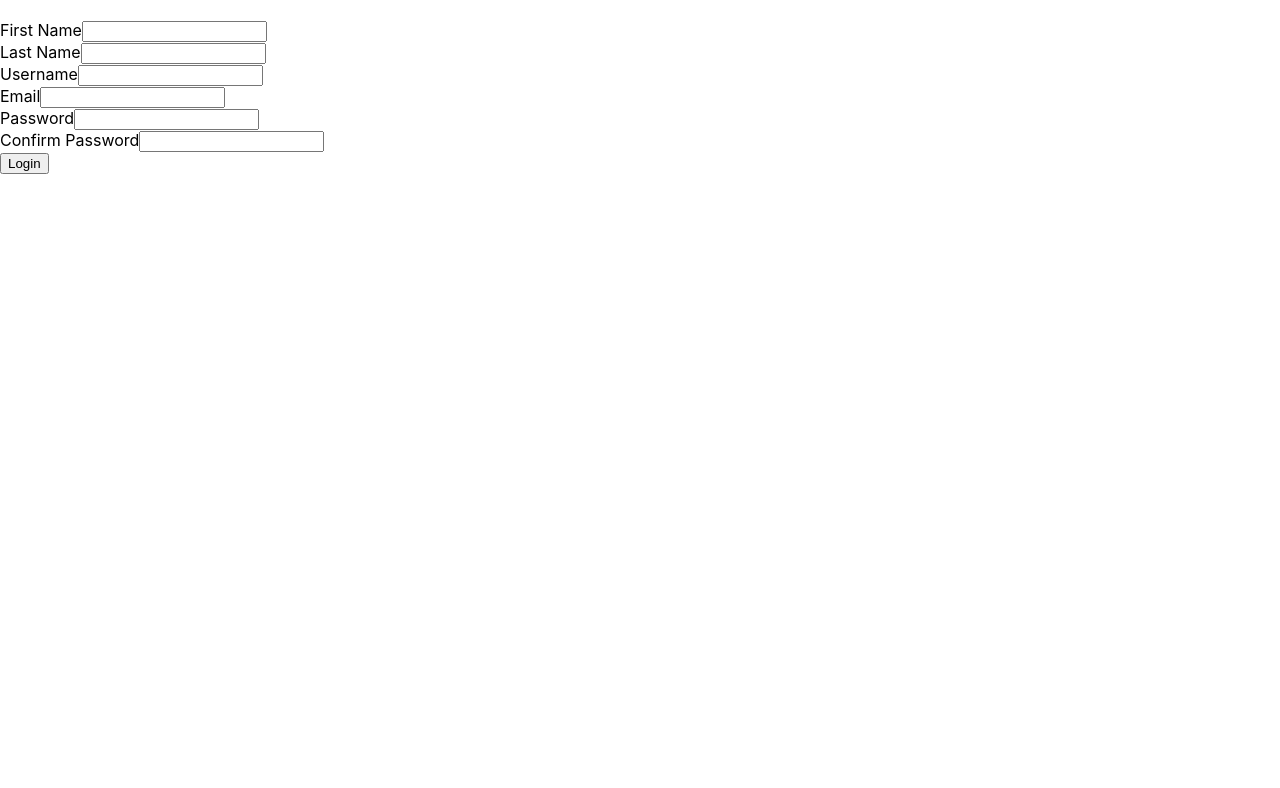
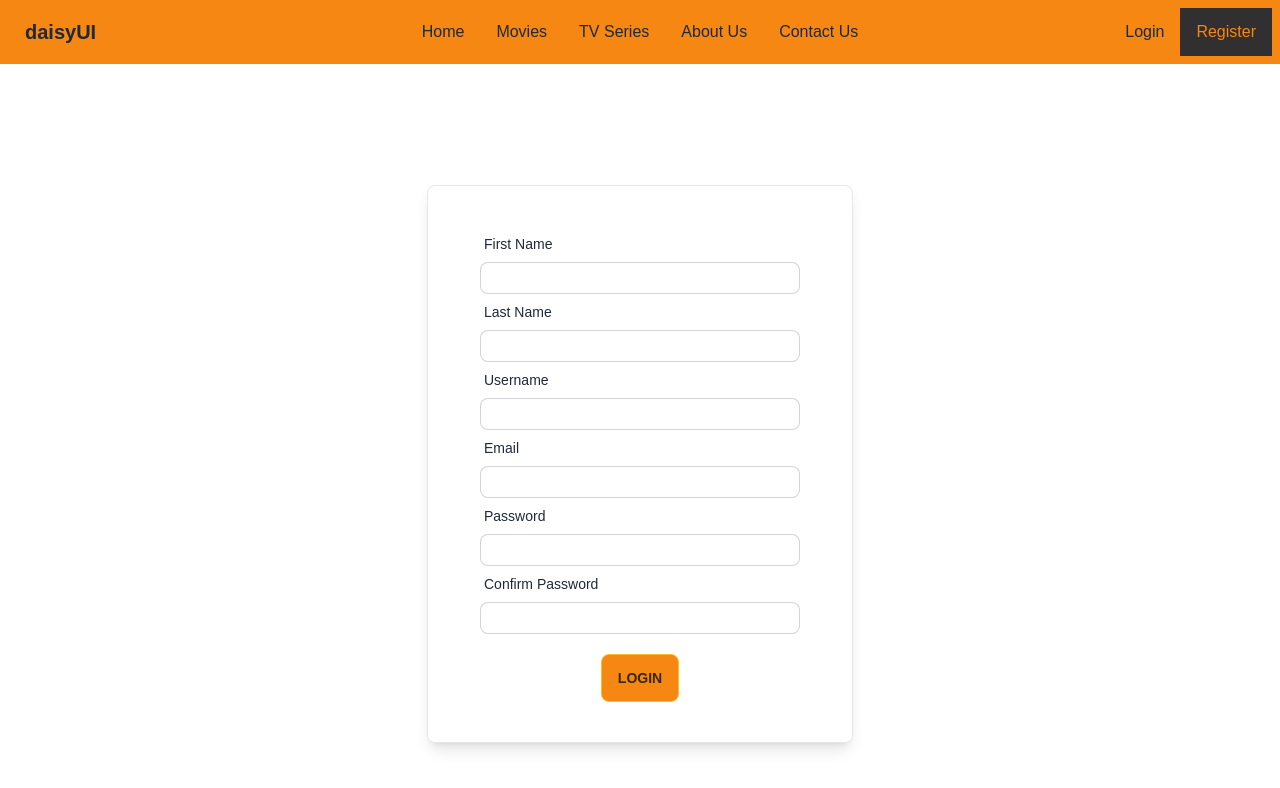
Before and after one commit to gabrielmania/vertuze-digital, a Next.js app: page /register in a window 1280 px wide. Shown: the top 788 px of the page. Built offline with nearby package versions, Linux system fonts and the light colour scheme.

Commit message:
add navbar

```diff
--- a/components/Navbar.js
+++ b/components/Navbar.js
@@ -1,6 +1,9 @@
-import React from "react";
+import Link from "next/link";
+import { useRouter } from "next/router";
 
 export default function Navbar() {
+  const router = useRouter();
+
   const navLinks = [
     ["Home", "/"],
     ["Movies", "/movies"],
@@ -9,9 +12,14 @@ export default function Navbar() {
     ["Contact Us", "/contact"],
   ].map(([link, url], i) => (
     <li key={i}>
-      <a href={url} className="active:bg-secondary active:text-primary">
+      <Link
+        href={url}
+        className={`active:bg-secondary active:text-primary ${
+          router.pathname === url && "bg-secondary text-primary"
+        }`}
+      >
         {link}
-      </a>
+      </Link>
     </li>
   ));
 
@@ -20,9 +28,14 @@ export default function Navbar() {
     ["Register", "/register"],
   ].map(([link, url], i) => (
     <li key={i}>
-      <a href={url} className="active:bg-secondary active:text-primary">
+      <Link
+        href={url}
+        className={`active:bg-secondary active:text-primary ${
+          router.pathname === url && "bg-secondary text-primary"
+        }`}
+      >
         {link}
-      </a>
+      </Link>
     </li>
   ));
 
--- a/package.json
+++ b/package.json
@@ -9,11 +9,17 @@
     "lint": "next lint"
   },
   "dependencies": {
+    "daisyui": "^2.42.1",
     "eslint": "8.28.0",
     "eslint-config-next": "13.0.5",
     "mongoose": "^6.7.4",
     "next": "13.0.5",
     "react": "18.2.0",
     "react-dom": "18.2.0"
+  },
+  "devDependencies": {
+    "autoprefixer": "^10.4.13",
+    "postcss": "^8.4.19",
+    "tailwindcss": "^3.2.4"
   }
 }
--- a/pages/_app.js
+++ b/pages/_app.js
@@ -1,7 +1,13 @@
-import '../styles/globals.css'
+import "../styles/globals.css";
+import Navbar from "../components/Navbar";
 
 function MyApp({ Component, pageProps }) {
-  return <Component {...pageProps} />
+  return (
+    <>
+      <Navbar />
+      <Component {...pageProps} />
+    </>
+  );
 }
 
-export default MyApp
+export default MyApp;
--- /dev/null
+++ b/postcss.config.js
@@ -0,0 +1,6 @@
+module.exports = {
+  plugins: {
+    tailwindcss: {},
+    autoprefixer: {},
+  },
+}
--- a/styles/globals.css
+++ b/styles/globals.css
@@ -1,9 +1,13 @@
+@tailwind base;
+@tailwind components;
+@tailwind utilities;
+@import url("https://fonts.googleapis.com/css2?family=Poppins:wght@300;400;700&display=swap");
+
 html,
 body {
   padding: 0;
   margin: 0;
-  font-family: -apple-system, BlinkMacSystemFont, Segoe UI, Roboto, Oxygen,
-    Ubuntu, Cantarell, Fira Sans, Droid Sans, Helvetica Neue, sans-serif;
+  font-family: "Poppins", sans-serif;
 }
 
 a {
@@ -14,13 +18,3 @@ a {
 * {
   box-sizing: border-box;
 }
-
-@media (prefers-color-scheme: dark) {
-  html {
-    color-scheme: dark;
-  }
-  body {
-    color: white;
-    background: black;
-  }
-}
--- /dev/null
+++ b/tailwind.config.js
@@ -0,0 +1,19 @@
+/** @type {import('tailwindcss').Config} */
+module.exports = {
+  content: [
+    "./pages/**/*.{js,ts,jsx,tsx}",
+    "./components/**/*.{js,ts,jsx,tsx}",
+  ],
+  theme: {
+    extend: {
+      colors: {
+        primary: "#f68712",
+        secondary: "#322f30",
+      },
+    },
+  },
+  plugins: [require("daisyui")],
+  daisyui: {
+    themes: false,
+  },
+};
```
Also changed, not shown: 1 other file (tests, documents, lock files or other folders).
